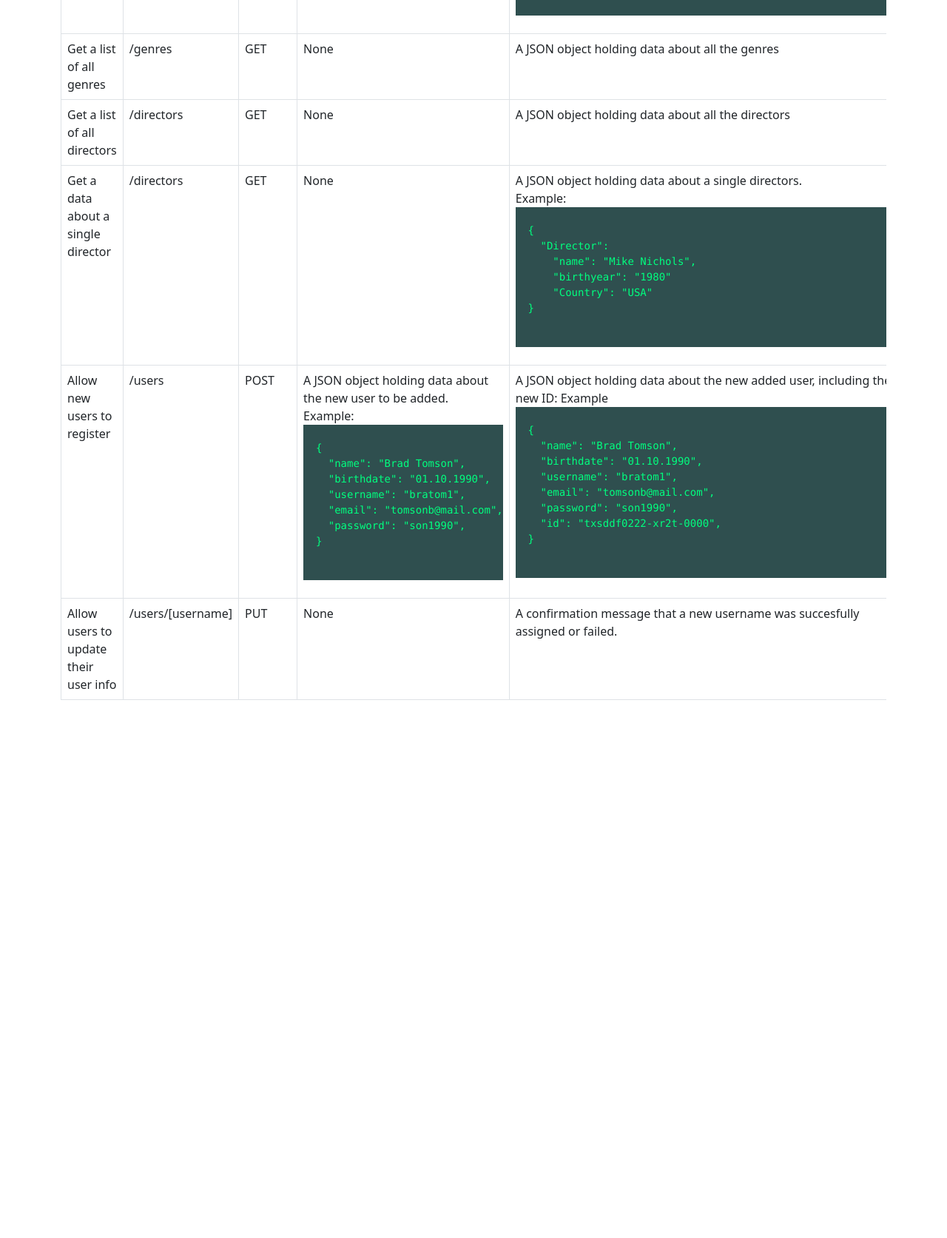
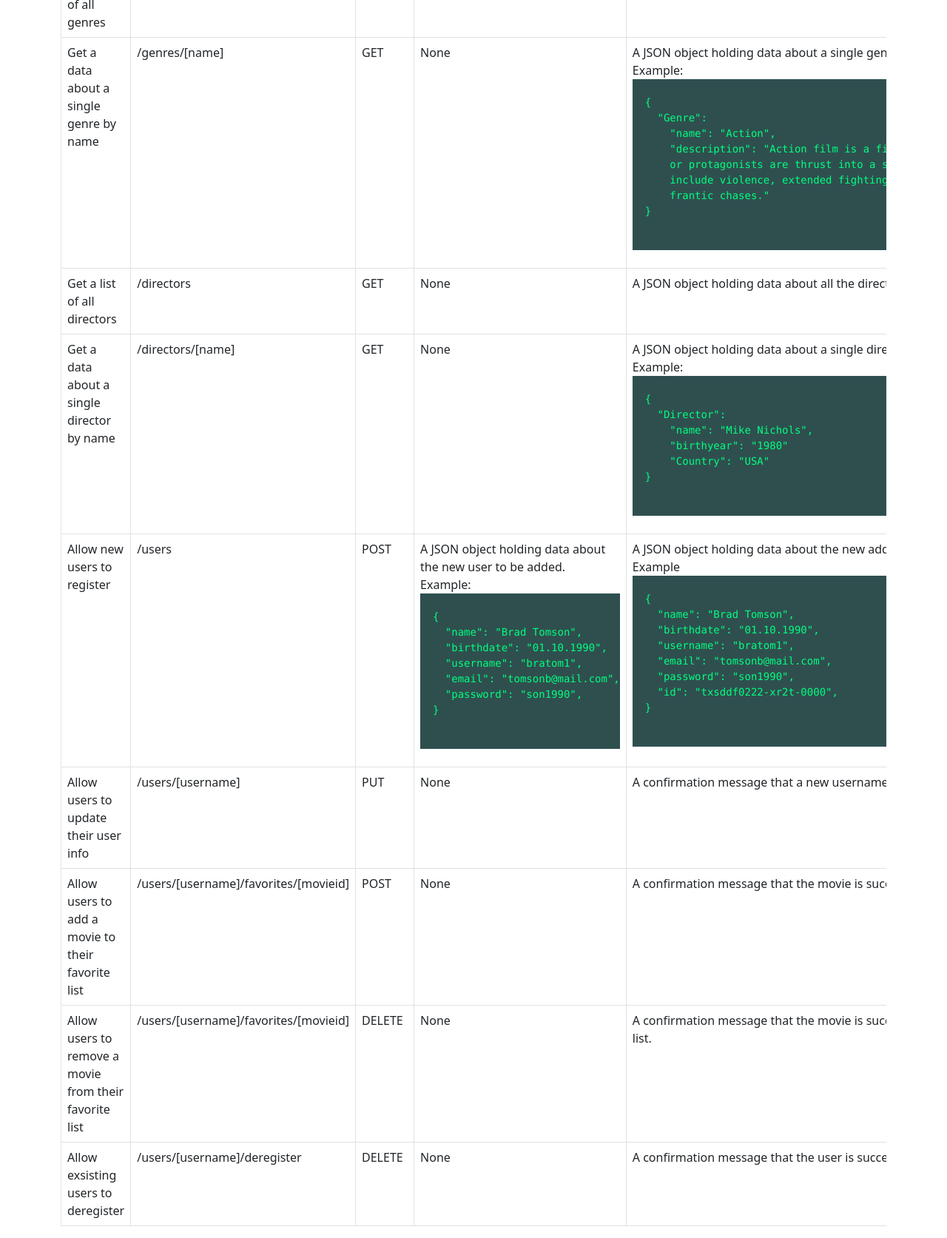
Before and after one commit to Alemtola/CinemaFlix-API, a website: page public/documentation.html in a window 1280 px wide. Shown: the part 1046-2719 px from the top of the page at 74% size. Before the commit the page ends 2008 px from the top, so only its background shows below. Drawn offline with nearby package versions, Linux system fonts and the light colour scheme.

Commit message:
updated documentation for new requests

```diff
--- a/public/documentation.html
+++ b/public/documentation.html
@@ -64,12 +64,10 @@
                     <code>
   {
     "Title": "The Graduate",
+    "Description": "The Graduate is a Comedy film...",
     "Year": "1967",
-    "Runtime": "106 min",
     "Genre": [
       "Comedy",
-      "Drama",
-      "Romance"
     ],
     "Director":
       "name": "Mike Nichols",
@@ -81,8 +79,6 @@
       "Katharine Ross",
       "William Daniels"
     ],
-    "Language": "English",
-    "Country": "USA",
     "imageUrl": "http://ia.media-imdb.com/images/M/MV5BM.jpg",
   }
                     </code>
@@ -99,6 +95,29 @@
               </tr>
 
               <tr>
+                <td>Get a data about a single genre by name</td>
+                <td>/genres/[name]</td>
+                <td>GET</td>
+                <td>None</td>
+                <td>
+                  A JSON object holding data about a single genre.<br />
+                  Example:
+                  <pre>
+                    <code>
+  {
+    "Genre":
+      "name": "Action",
+      "description": "Action film is a film genre in which the protagonist
+      or protagonists are thrust into a series of events that typically
+      include violence, extended fighting, physical feats, rescues and
+      frantic chases."
+  }
+                    </code>
+                  </pre>
+                </td>
+              </tr>
+
+              <tr>
                 <td>Get a list of all directors</td>
                 <td>/directors</td>
                 <td>GET</td>
@@ -107,8 +126,8 @@
               </tr>
 
               <tr>
-                <td>Get a data about a single director</td>
-                <td>/directors</td>
+                <td>Get a data about a single director by name</td>
+                <td>/directors/[name]</td>
                 <td>GET</td>
                 <td>None</td>
                 <td>
@@ -172,7 +191,40 @@
                 <td>None</td>
                 <td>
                   A confirmation message that a new username was succesfully
-                  assigned or failed.
+                  assigned.
+                </td>
+              </tr>
+
+              <tr>
+                <td>Allow users to add a movie to their favorite list</td>
+                <td>/users/[username]/favorites/[movieid]</td>
+                <td>POST</td>
+                <td>None</td>
+                <td>
+                  A confirmation message that the movie is succesfully added to
+                  their favorite list.
+                </td>
+              </tr>
+
+              <tr>
+                <td>Allow users to remove a movie from their favorite list</td>
+                <td>/users/[username]/favorites/[movieid]</td>
+                <td>DELETE</td>
+                <td>None</td>
+                <td>
+                  A confirmation message that the movie is succesfully removed
+                  from their favorite list.
+                </td>
+              </tr>
+
+              <tr>
+                <td>Allow exsisting users to deregister</td>
+                <td>/users/[username]/deregister</td>
+                <td>DELETE</td>
+                <td>None</td>
+                <td>
+                  A confirmation message that the user is succesfully
+                  deregistered.
                 </td>
               </tr>
             </tbody>
```
